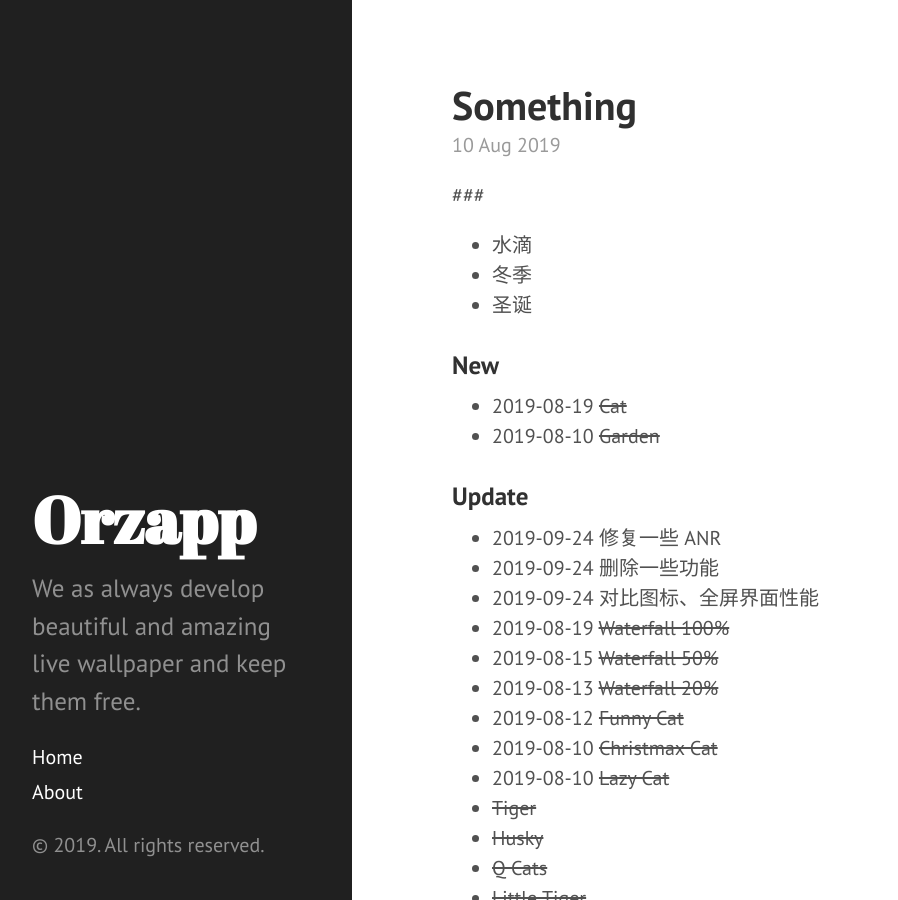
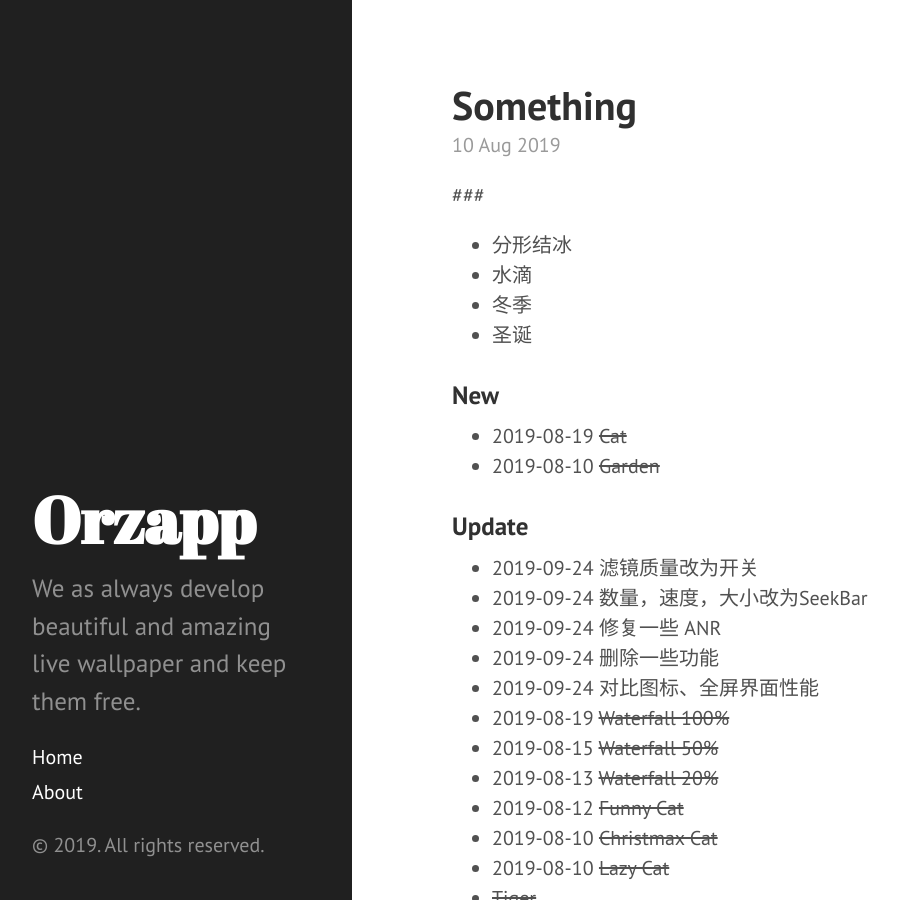
Before and after one commit to Amzaing/Amzaing.github.io, a Jekyll site: the page built from _posts/blog/2019-08-10-something.md, in a window 1280 px wide and 900 px high. Shown: the whole window, without its empty margins (8-906 px from the left). Built offline with Jekyll 4.4.1, drawn with Linux system fonts in a browser that asks for light colours.

Commit message:
update something

```diff
--- a/_posts/blog/2019-08-10-something.md
+++ b/_posts/blog/2019-08-10-something.md
@@ -6,6 +6,7 @@ author: Guan
 ---
 
 ###
+- 分形结冰
 - 水滴
 - 冬季
 - 圣诞
@@ -15,6 +16,8 @@ author: Guan
 - 2019-08-10 ~~Garden~~
 
 ### Update
+- 2019-09-24 滤镜质量改为开关
+- 2019-09-24 数量，速度，大小改为SeekBar
 - 2019-09-24 修复一些 ANR
 - 2019-09-24 删除一些功能
 - 2019-09-24 对比图标、全屏界面性能
```
